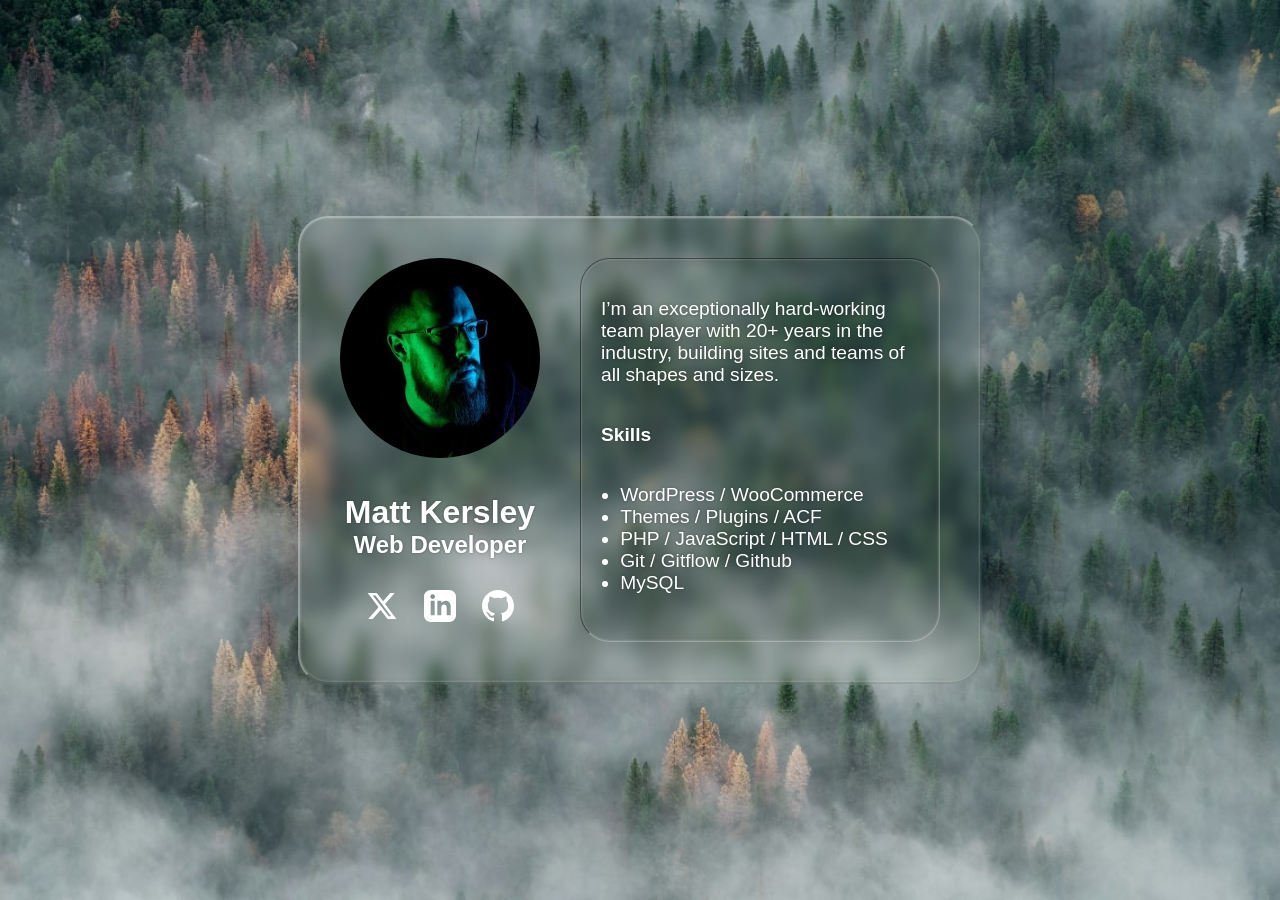
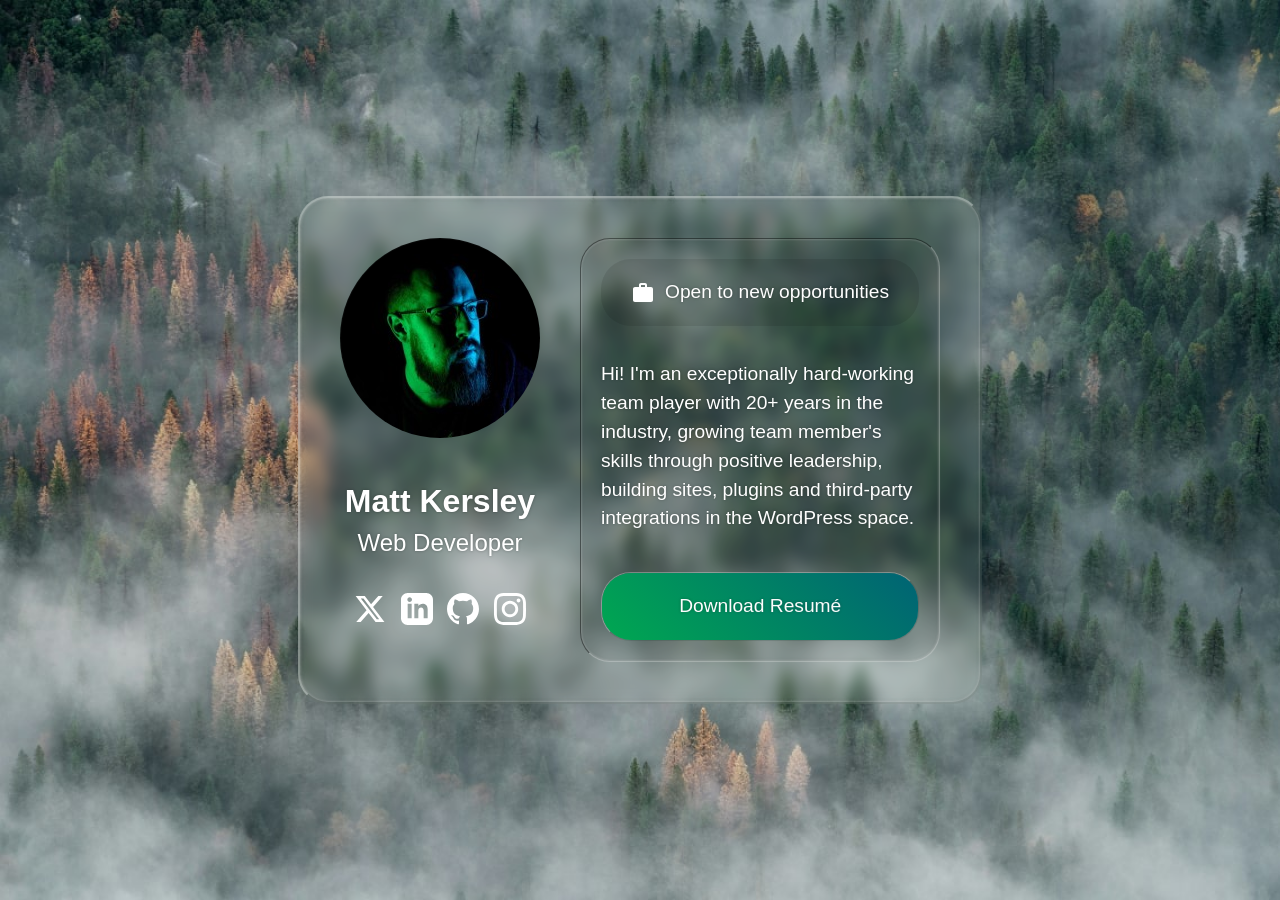
Before and after one commit to mattkersley/mattkersley.github.io, a Jekyll site: the page built from index.html, in a window 1280 px wide. Built offline with Jekyll 4.4.1, drawn with Linux system fonts in a browser that asks for light colours; some web fonts are replaced.

Commit message:
add resume, small tweaks

```diff
--- a/_includes/head.html
+++ b/_includes/head.html
@@ -7,7 +7,7 @@
   <meta name="description" content="{% if page.excerpt %}{{ page.excerpt | strip_html | strip_newlines | truncate: 160 }}{% else %}{{ site.description }}{% endif %}">
 
   <link href='https://fonts.googleapis.com/css?family=Esteban|Lato:400,900' rel='stylesheet' type='text/css'>
-  <link rel="stylesheet" href="{{ "/css/main.css?v=00001" | prepend: site.baseurl }}">
+  <link rel="stylesheet" href="{{ "/css/main.css?v=00002" | prepend: site.baseurl }}">
   <link rel="canonical" href="{{ page.url | replace:'index.html','' | prepend: site.baseurl | prepend: site.url }}">
   <link rel="alternate" type="application/rss+xml" title="{{ site.title }}" href="{{ "/feed.xml" | prepend: site.baseurl | prepend: site.url }}">
   {% include head--twitter-card.html %}
--- a/css/main.scss
+++ b/css/main.scss
@@ -23,6 +23,7 @@ ul {
 body {
   padding:15px;
   height:calc(100% - 30px);
+  line-height: 1.5;
 }
 body::before{
   content: '';
@@ -43,6 +44,7 @@ h3 {
 
 h4 {
   font-size: 1.5em;
+  font-weight: 300;
   margin-top: 0;
   text-shadow: 0 0 3px rgba(0,0,0,0.3);
 }
@@ -83,6 +85,7 @@ h4 {
   text-shadow: 0 0 3px rgba(0,0,0,0.3);
   text-align: center;
   transition: transform var(--anim-speed) ease-in-out;
+  transform: rotate3d(1,-0.5, 0, 0.1deg);
 
   &:hover, .mobile-viewed {
     transform: rotate3d(1,-0.5, 0, 15deg);
@@ -111,8 +114,20 @@ h4 {
   font-size: 1.2em;
   text-align: left;
 
+  @media (min-width: 768px) {
+    align-items: center;
+  }
+
   ul {
     margin: 0;
+  }
+
+  p {
+    width: 100%;
+
+    &:last-of-type {
+      margin-bottom: 0;
+    }
   }
 }
 
@@ -160,3 +175,53 @@ h4 {
 
   path { fill: #fff; }
 }
+
+.card__employment-status {
+  background: rgba(0,0,0,0.1);
+  border-radius: 30px;
+  padding: 1em;
+  display: flex;
+  align-items: center;
+  margin-bottom: 15px;
+  color: #fff;
+  justify-content: center;
+  width: calc(100% - 2em);
+}
+
+
+.button {
+  display: block;
+  overflow: hidden;
+  border: solid 1px rgba(255,255,255,.3);
+  border-right: solid 1px rgba(0,0,0,.1);
+  border-bottom: solid 1px rgba(0,0,0,.1);
+  position: relative;
+  border-radius: 30px;
+  padding: 1em 2em;
+  color: #fff;
+  text-decoration: none;
+  width: calc(100% - 40px - 2em);
+  text-align: center;
+
+  &::before {
+    content: '';
+    position: absolute;
+    top: calc(50% - 200px);
+    left: calc(50% - 200px);
+    width: 400px;
+    height: 400px;
+    background-image: linear-gradient(to top right, rgba(0, 169, 80, 1) 25%, rgba(0, 97, 117, 1) 75%);
+    transform-origin: center;
+    transform: rotate(0deg);
+    transition: transform var(--anim-speed) ease-in-out;
+
+    .card:hover & {
+      transform: rotate(180deg);
+    }
+  }
+
+  span {
+    position: relative;
+  }
+
+}
--- a/index.html
+++ b/index.html
@@ -9,29 +9,31 @@ title: mattkersley.com
       <h3 class="card__name">Matt Kersley</h3>
       <h4>Web Developer</h4>
       <p class="card__icons">
-        <a href="https://x.com/kersley" class="icon icon--x">
+        <a href="https://x.com/kersley" class="icon icon--x" target="_blank">
           <svg xmlns="http://www.w3.org/2000/svg" width="24" height="24" viewBox="0 0 24 24"><path d="M18.244 2.25h3.308l-7.227 8.26 8.502 11.24H16.17l-5.214-6.817L4.99 21.75H1.68l7.73-8.835L1.254 2.25H8.08l4.713 6.231zm-1.161 17.52h1.833L7.084 4.126H5.117z"/></svg>
         </a>
-        <a href="https://www.linkedin.com/in/matt-kersley/" class="icon icon--linkedin">
+        <a href="https://www.linkedin.com/in/matt-kersley/" class="icon icon--linkedin" target="_blank">
           <svg xmlns="http://www.w3.org/2000/svg" width="24" height="24" viewBox="0 0 24 24"><path d="M19 0h-14c-2.761 0-5 2.239-5 5v14c0 2.761 2.239 5 5 5h14c2.762 0 5-2.239 5-5v-14c0-2.761-2.238-5-5-5zm-11 19h-3v-11h3v11zm-1.5-12.268c-.966 0-1.75-.79-1.75-1.764s.784-1.764 1.75-1.764 1.75.79 1.75 1.764-.783 1.764-1.75 1.764zm13.5 12.268h-3v-5.604c0-3.368-4-3.113-4 0v5.604h-3v-11h3v1.765c1.396-2.586 7-2.777 7 2.476v6.759z"/></svg>
         </a>
-        <a href="https://github.com/mattkersley" class="icon icon--github">
+        <a href="https://github.com/mattkersley" class="icon icon--github" target="_blank">
           <svg xmlns="http://www.w3.org/2000/svg" width="24" height="24" viewBox="0 0 24 24"><path d="M12 0c-6.626 0-12 5.373-12 12 0 5.302 3.438 9.8 8.207 11.387.599.111.793-.261.793-.577v-2.234c-3.338.726-4.033-1.416-4.033-1.416-.546-1.387-1.333-1.756-1.333-1.756-1.089-.745.083-.729.083-.729 1.205.084 1.839 1.237 1.839 1.237 1.07 1.834 2.807 1.304 3.492.997.107-.775.418-1.305.762-1.604-2.665-.305-5.467-1.334-5.467-5.931 0-1.311.469-2.381 1.236-3.221-.124-.303-.535-1.524.117-3.176 0 0 1.008-.322 3.301 1.23.957-.266 1.983-.399 3.003-.404 1.02.005 2.047.138 3.006.404 2.291-1.552 3.297-1.23 3.297-1.23.653 1.653.242 2.874.118 3.176.77.84 1.235 1.911 1.235 3.221 0 4.609-2.807 5.624-5.479 5.921.43.372.823 1.102.823 2.222v3.293c0 .319.192.694.801.576 4.765-1.589 8.199-6.086 8.199-11.386 0-6.627-5.373-12-12-12z"/></svg>
+        </a>
+        <a href="https://www.instagram.com/mattkersley/" class="icon icon--instagram" target="_blank">
+          <svg xmlns="http://www.w3.org/2000/svg" width="24" height="24" viewBox="0 0 24 24"><path d="M12 2.163c3.204 0 3.584.012 4.85.07 3.252.148 4.771 1.691 4.919 4.919.058 1.265.069 1.645.069 4.849 0 3.205-.012 3.584-.069 4.849-.149 3.225-1.664 4.771-4.919 4.919-1.266.058-1.644.07-4.85.07-3.204 0-3.584-.012-4.849-.07-3.26-.149-4.771-1.699-4.919-4.92-.058-1.265-.07-1.644-.07-4.849 0-3.204.013-3.583.07-4.849.149-3.227 1.664-4.771 4.919-4.919 1.266-.057 1.645-.069 4.849-.069zm0-2.163c-3.259 0-3.667.014-4.947.072-4.358.2-6.78 2.618-6.98 6.98-.059 1.281-.073 1.689-.073 4.948 0 3.259.014 3.668.072 4.948.2 4.358 2.618 6.78 6.98 6.98 1.281.058 1.689.072 4.948.072 3.259 0 3.668-.014 4.948-.072 4.354-.2 6.782-2.618 6.979-6.98.059-1.28.073-1.689.073-4.948 0-3.259-.014-3.667-.072-4.947-.196-4.354-2.617-6.78-6.979-6.98-1.281-.059-1.69-.073-4.949-.073zm0 5.838c-3.403 0-6.162 2.759-6.162 6.162s2.759 6.163 6.162 6.163 6.162-2.759 6.162-6.163c0-3.403-2.759-6.162-6.162-6.162zm0 10.162c-2.209 0-4-1.79-4-4 0-2.209 1.791-4 4-4s4 1.791 4 4c0 2.21-1.791 4-4 4zm6.406-11.845c-.796 0-1.441.645-1.441 1.44s.645 1.44 1.441 1.44c.795 0 1.439-.645 1.439-1.44s-.644-1.44-1.439-1.44z"/></svg>
         </a>
       </p>
     </div>
     <div class="card-content">
-      <p>I’m an exceptionally hard-working team player with 20+ years in the industry, building sites and teams of all shapes and sizes.</p>
-      <p>
-        <strong>Skills</strong>
-      </p>
-      <ul>
-        <li>WordPress / WooCommerce</li>
-        <li>Themes / Plugins / ACF</li>
-        <li>PHP / JavaScript / HTML / CSS</li>
-        <li>Git / Gitflow / Github</li>
-        <li>MySQL</li>
-      </ul>
+      <div class="card__employment-status">
+        <svg xmlns="http://www.w3.org/2000/svg" width="24" height="24" viewBox="0 0 24 24" style="fill: #ffffff; margin-right: 10px;">
+          <path d="M20 6h-4V4c0-1.11-.89-2-2-2h-4c-1.11 0-2 .89-2 2v2H4c-1.11 0-1.99.89-1.99 2L2 19c0 1.11.89 2 2 2h16c1.11 0 2-.89 2-2V8c0-1.11-.89-2-2-2zm-6 0h-4V4h4v2z"/>
+        </svg>
+        <span>Open to new opportunities</span>
+      </div>
+
+      <p>Hi! I'm an exceptionally hard-working team player with 20+ years in the industry, growing team member's skills through positive leadership, building sites, plugins and third-party integrations in the WordPress space.</p>
+
+      <p><a href="Resume - Matt Kersley.pdf" class="button" target="_blank"><span>Download Resumé</span></a></p>
     </div>
   </div>
 </div>
```
Also changed, not shown: 1 other file.
